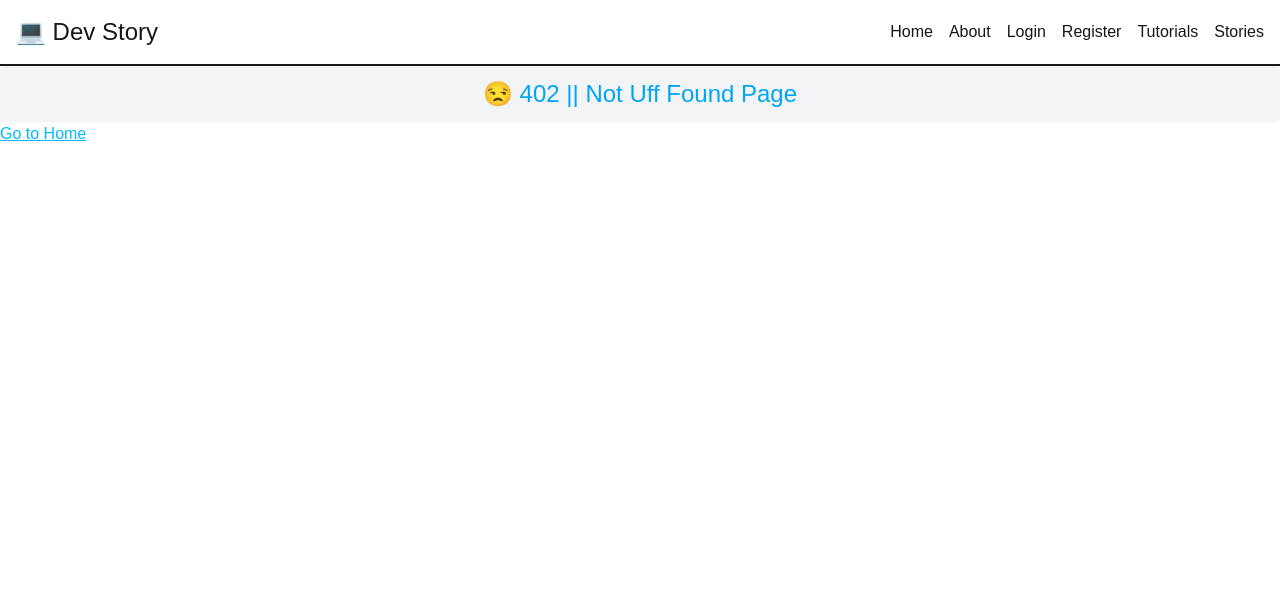
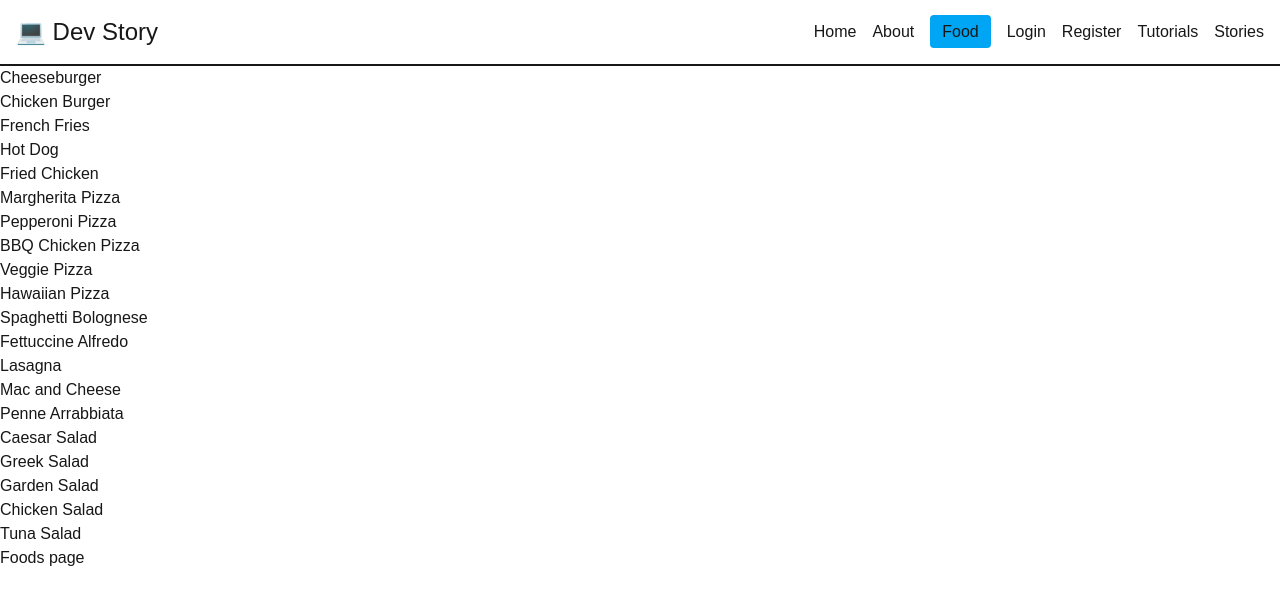
Before and after one commit to Rajibbepary/my-next-app, a Next.js app: page /foods in a window 1280 px wide. Before the commit this address had no page. Shown: the top 604 px of the page. Built offline with nearby package versions, Linux system fonts and the light colour scheme.

Commit message:
add food json data and load foodcard components

```diff
--- /dev/null
+++ b/public/assects.js
@@ -0,0 +1,164 @@
+
+
+export const foods = [
+  {
+    "id": 1,
+    "title": "Cheeseburger",
+    "catId": 1,
+    "category": "Fast Food",
+    "price": 8.99,
+    "image": "https://images.pexels.com/photos/1639557/pexels-photo-1639557.jpeg"
+  },
+  {
+    "id": 2,
+    "title": "Chicken Burger",
+    "catId": 1,
+    "category": "Fast Food",
+    "price": 7.99,
+    "image": "https://images.pexels.com/photos/2983101/pexels-photo-2983101.jpeg"
+  },
+  {
+    "id": 3,
+    "title": "French Fries",
+    "catId": 1,
+    "category": "Fast Food",
+    "price": 3.99,
+    "image": "https://images.pexels.com/photos/1583884/pexels-photo-1583884.jpeg"
+  },
+  {
+    "id": 4,
+    "title": "Hot Dog",
+    "catId": 1,
+    "category": "Fast Food",
+    "price": 5.99,
+    "image": "https://images.pexels.com/photos/4518656/pexels-photo-4518656.jpeg"
+  },
+  {
+    "id": 5,
+    "title": "Fried Chicken",
+    "catId": 1,
+    "category": "Fast Food",
+    "price": 9.99,
+    "image": "https://images.pexels.com/photos/4109084/pexels-photo-4109084.jpeg"
+  },
+  {
+    "id": 6,
+    "title": "Margherita Pizza",
+    "catId": 2,
+    "category": "Pizza",
+    "price": 12.99,
+    "image": "https://images.pexels.com/photos/315755/pexels-photo-315755.jpeg"
+  },
+  {
+    "id": 7,
+    "title": "Pepperoni Pizza",
+    "catId": 2,
+    "category": "Pizza",
+    "price": 14.99,
+    "image": "https://images.pexels.com/photos/825661/pexels-photo-825661.jpeg"
+  },
+  {
+    "id": 8,
+    "title": "BBQ Chicken Pizza",
+    "catId": 2,
+    "category": "Pizza",
+    "price": 15.99,
+    "image": "https://images.pexels.com/photos/2147491/pexels-photo-2147491.jpeg"
+  },
+  {
+    "id": 9,
+    "title": "Veggie Pizza",
+    "catId": 2,
+    "category": "Pizza",
+    "price": 13.99,
+    "image": "https://images.pexels.com/photos/708587/pexels-photo-708587.jpeg"
+  },
+  {
+    "id": 10,
+    "title": "Hawaiian Pizza",
+    "catId": 2,
+    "category": "Pizza",
+    "price": 14.49,
+    "image": "https://images.pexels.com/photos/905847/pexels-photo-905847.jpeg"
+  },
+  {
+    "id": 11,
+    "title": "Spaghetti Bolognese",
+    "catId": 3,
+    "category": "Pasta",
+    "price": 11.99,
+    "image": "https://images.pexels.com/photos/1279330/pexels-photo-1279330.jpeg"
+  },
+  {
+    "id": 12,
+    "title": "Fettuccine Alfredo",
+    "catId": 3,
+    "category": "Pasta",
+    "price": 12.99,
+    "image": "https://images.pexels.com/photos/1527603/pexels-photo-1527603.jpeg"
+  },
+  {
+    "id": 13,
+    "title": "Lasagna",
+    "catId": 3,
+    "category": "Pasta",
+    "price": 13.99,
+    "image": "https://images.pexels.com/photos/5949890/pexels-photo-5949890.jpeg"
+  },
+  {
+    "id": 14,
+    "title": "Mac and Cheese",
+    "catId": 3,
+    "category": "Pasta",
+    "price": 9.99,
+    "image": "https://images.pexels.com/photos/1437267/pexels-photo-1437267.jpeg"
+  },
+  {
+    "id": 15,
+    "title": "Penne Arrabbiata",
+    "catId": 3,
+    "category": "Pasta",
+    "price": 10.99,
+    "image": "https://images.pexels.com/photos/1527602/pexels-photo-1527602.jpeg"
+  },
+  {
+    "id": 16,
+    "title": "Caesar Salad",
+    "catId": 4,
+    "category": "Salad",
+    "price": 7.99,
+    "image": "https://images.pexels.com/photos/1213710/pexels-photo-1213710.jpeg"
+  },
+  {
+    "id": 17,
+    "title": "Greek Salad",
+    "catId": 4,
+    "category": "Salad",
+    "price": 8.49,
+    "image": "https://images.pexels.com/photos/1640774/pexels-photo-1640774.jpeg"
+  },
+  {
+    "id": 18,
+    "title": "Garden Salad",
+    "catId": 4,
+    "category": "Salad",
+    "price": 6.99,
+    "image": "https://images.pexels.com/photos/257816/pexels-photo-257816.jpeg"
+  },
+  {
+    "id": 19,
+    "title": "Chicken Salad",
+    "catId": 4,
+    "category": "Salad",
+    "price": 9.49,
+    "image": "https://images.pexels.com/photos/1640777/pexels-photo-1640777.jpeg"
+  },
+  {
+    "id": 20,
+    "title": "Tuna Salad",
+    "catId": 4,
+    "category": "Salad",
+    "price": 9.99,
+    "image": "https://images.pexels.com/photos/5938/food-salad-healthy-lunch.jpg"
+  }
+]
--- /dev/null
+++ b/src/app/foods/page.jsx
@@ -0,0 +1,19 @@
+import { foods } from "../../../public/assects";
+
+const FoodPage = () => {
+
+const allFood = foods || []
+
+    return (
+        <div>
+            {
+                allFood.map((food)=>(
+                    <h1 key={food.id}>{food.title}</h1>
+                ))
+            }
+            <h1>Foods page</h1>
+        </div>
+    );
+};
+
+export default FoodPage;
--- a/src/components/Header.jsx
+++ b/src/components/Header.jsx
@@ -16,6 +16,7 @@ const Header = () => {
                 {/* <Link href={'/'}>Home</Link> */}
                 <Link href={'/'}>Home</Link>
                 <NavLink href={'/about'}>About</NavLink>
+                <NavLink href={'/foods'}>Food</NavLink>
                 <NavLink href={'/auth/login'}>Login</NavLink>
                 <NavLink href={'/register'}>Register</NavLink>
                 <NavLink href={'/tutorials'}>Tutorials</NavLink>
```
Also changed, not shown: src/components/FoodCard.jsx (added).
